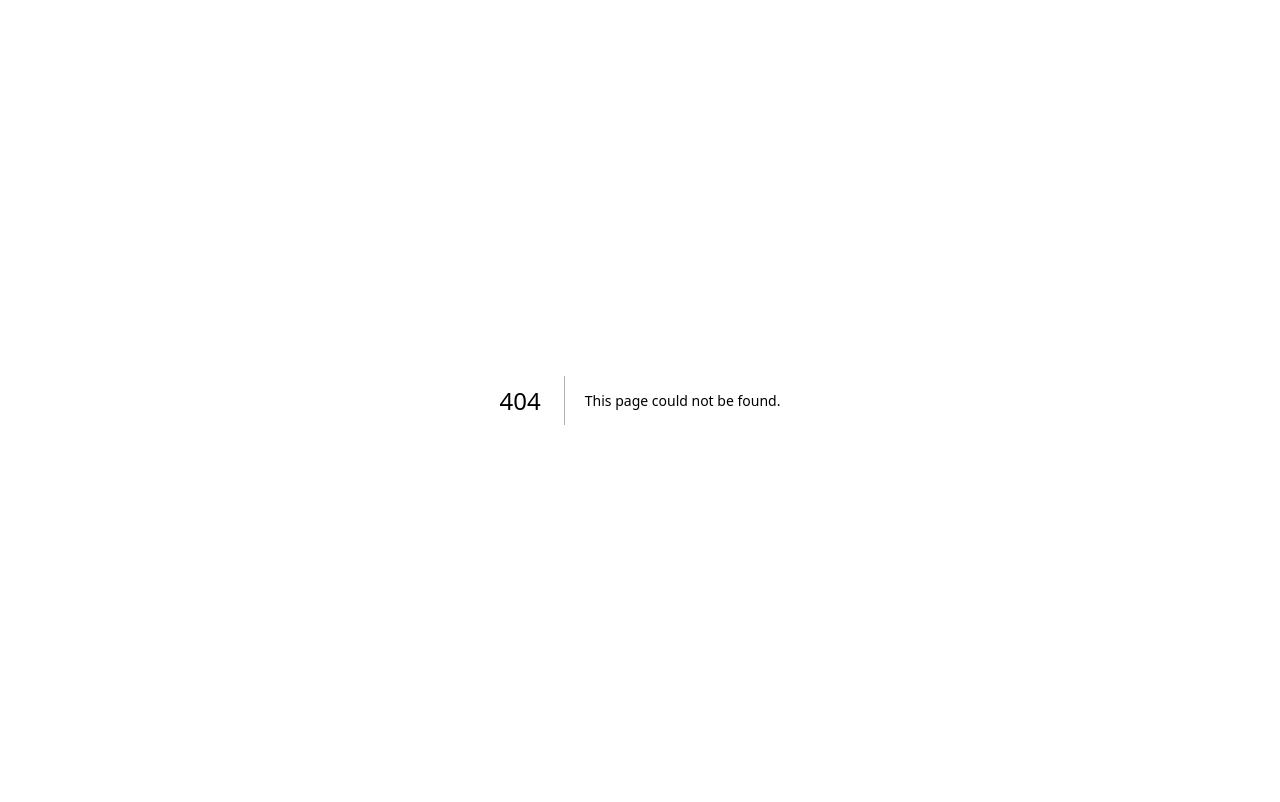
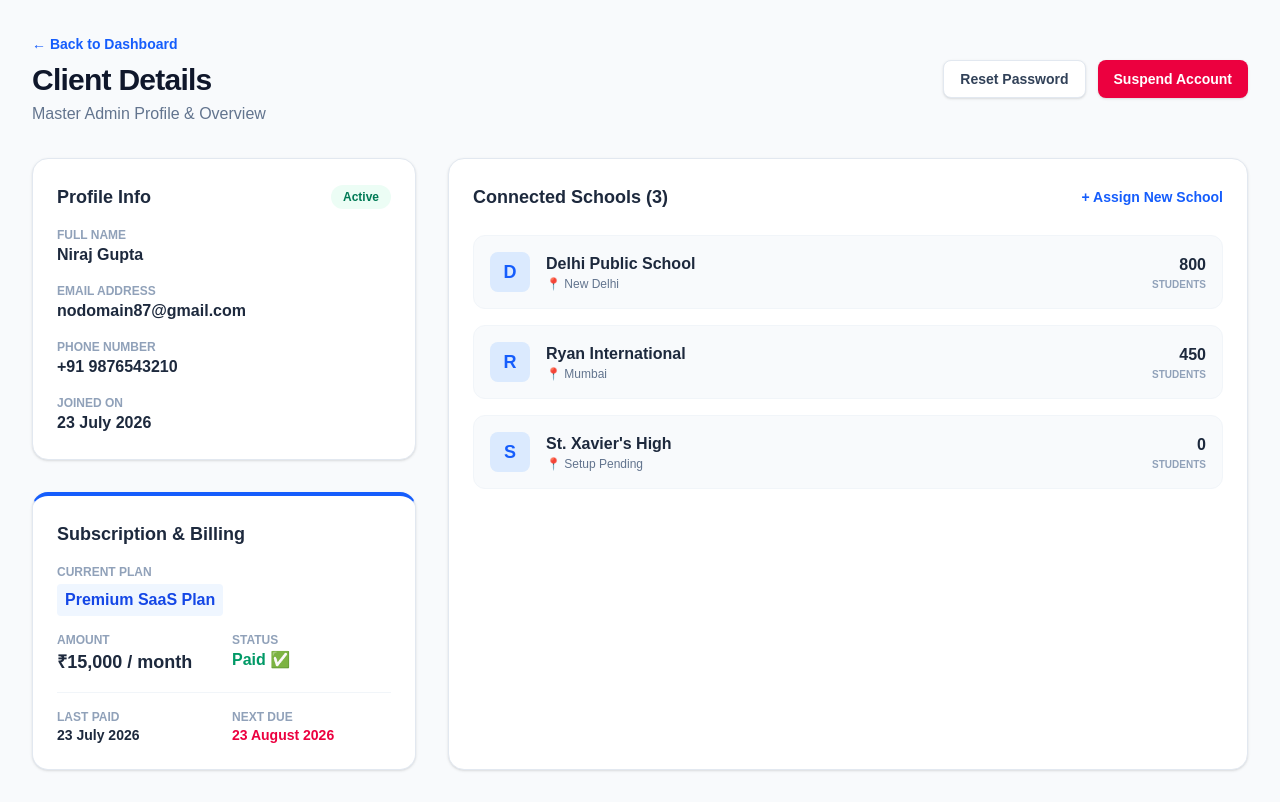
Before and after one commit to makeerp2026-gif/MAKE-ERP, a Next.js app: page /super-admin/client/1 in a window 1280 px wide. Before the commit this address had no page. Built offline with nearby package versions, Linux system fonts and the light colour scheme.

Commit message:
again super admin dashboard

```diff
--- /dev/null
+++ b/src/app/super-admin/client/[id]/page.tsx
@@ -0,0 +1,159 @@
+import Link from 'next/link';
+
+export default async function ClientDetailsPage({ params }: { params: Promise<{ id: string }> }) {
+  const resolvedParams = await params;
+  const clientId = resolvedParams.id;
+
+  // 🚀 DUMMY DATA (Baad mein Supabase se aayega is 'clientId' ke base par)
+  const clientData = {
+    id: clientId,
+    name: "Niraj Gupta",
+    email: "nodomain87@gmail.com",
+    phone: "+91 9876543210",
+    joinDate: "23 July 2026",
+    status: "Active",
+    subscription: {
+      plan: "Premium SaaS Plan",
+      amount: "₹15,000 / month",
+      status: "Paid",
+      lastPayment: "23 July 2026",
+      nextDue: "23 August 2026"
+    },
+    schools: [
+      { id: 101, name: "Delhi Public School", students: 800, location: "New Delhi" },
+      { id: 102, name: "Ryan International", students: 450, location: "Mumbai" },
+      { id: 103, name: "St. Xavier's High", students: 0, location: "Setup Pending" }
+    ]
+  };
+
+  return (
+    <div className="min-h-screen bg-slate-50 p-8">
+
+      {/* 🔙 BACK BUTTON & HEADER */}
+      <div className="mb-8 flex items-center justify-between">
+        <div>
+          <Link href="/super-admin/dashboard" className="text-sm font-bold text-blue-600 hover:underline mb-2 inline-block">
+            ← Back to Dashboard
+          </Link>
+          <h1 className="text-3xl font-black text-slate-900 tracking-tight">Client Details</h1>
+          <p className="text-slate-500 font-medium mt-1">Master Admin Profile & Overview</p>
+        </div>
+        <div className="flex gap-3">
+          <button className="bg-white border border-slate-200 text-slate-700 hover:bg-slate-50 px-4 py-2 rounded-lg text-sm font-bold shadow-sm transition-all">
+            Reset Password
+          </button>
+          <button className="bg-rose-600 hover:bg-rose-700 text-white px-4 py-2 rounded-lg text-sm font-bold shadow-sm transition-all">
+            Suspend Account
+          </button>
+        </div>
+      </div>
+
+      <div className="grid grid-cols-1 lg:grid-cols-3 gap-8">
+
+        {/* 👤 LEFT COLUMN: PROFILE & SUBSCRIPTION */}
+        <div className="space-y-8">
+
+          {/* Profile Card */}
+          <div className="bg-white p-6 rounded-2xl shadow-sm border border-slate-200">
+            <div className="flex items-center justify-between mb-4">
+              <h2 className="text-lg font-black text-slate-800">Profile Info</h2>
+              <span className="bg-emerald-50 text-emerald-700 px-3 py-1 rounded-full text-xs font-bold">
+                {clientData.status}
+              </span>
+            </div>
+            <div className="space-y-4">
+              <div>
+                <p className="text-xs font-bold text-slate-400 uppercase">Full Name</p>
+                <p className="font-semibold text-slate-800">{clientData.name}</p>
+              </div>
+              <div>
+                <p className="text-xs font-bold text-slate-400 uppercase">Email Address</p>
+                <p className="font-semibold text-slate-800">{clientData.email}</p>
+              </div>
+              <div>
+                <p className="text-xs font-bold text-slate-400 uppercase">Phone Number</p>
+                <p className="font-semibold text-slate-800">{clientData.phone}</p>
+              </div>
+              <div>
+                <p className="text-xs font-bold text-slate-400 uppercase">Joined On</p>
+                <p className="font-semibold text-slate-800">{clientData.joinDate}</p>
+              </div>
+            </div>
+          </div>
+
+          {/* Subscription Card */}
+          <div className="bg-white p-6 rounded-2xl shadow-sm border border-slate-200 border-t-4 border-t-blue-600">
+            <h2 className="text-lg font-black text-slate-800 mb-4">Subscription & Billing</h2>
+            <div className="space-y-4">
+              <div>
+                <p className="text-xs font-bold text-slate-400 uppercase">Current Plan</p>
+                <p className="font-semibold text-blue-700 bg-blue-50 w-max px-2 py-1 rounded mt-1">{clientData.subscription.plan}</p>
+              </div>
+              <div className="grid grid-cols-2 gap-4">
+                <div>
+                  <p className="text-xs font-bold text-slate-400 uppercase">Amount</p>
+                  <p className="font-black text-slate-800 text-lg">{clientData.subscription.amount}</p>
+                </div>
+                <div>
+                  <p className="text-xs font-bold text-slate-400 uppercase">Status</p>
+                  <p className="font-bold text-emerald-600">{clientData.subscription.status} ✅</p>
+                </div>
+              </div>
+              <div className="pt-4 border-t border-slate-100 grid grid-cols-2 gap-4">
+                <div>
+                  <p className="text-xs font-bold text-slate-400 uppercase">Last Paid</p>
+                  <p className="font-semibold text-slate-800 text-sm">{clientData.subscription.lastPayment}</p>
+                </div>
+                <div>
+                  <p className="text-xs font-bold text-slate-400 uppercase">Next Due</p>
+                  <p className="font-semibold text-rose-600 text-sm">{clientData.subscription.nextDue}</p>
+                </div>
+              </div>
+            </div>
+          </div>
+
+        </div>
+
+        {/* 🏫 RIGHT COLUMN: CONNECTED SCHOOLS */}
+        <div className="lg:col-span-2">
+          <div className="bg-white p-6 rounded-2xl shadow-sm border border-slate-200 h-full">
+            <div className="flex items-center justify-between mb-6">
+              <h2 className="text-lg font-black text-slate-800">Connected Schools ({clientData.schools.length})</h2>
+              <button className="text-sm font-bold text-blue-600 hover:underline">
+                + Assign New School
+              </button>
+            </div>
+
+            <div className="space-y-4">
+              {clientData.schools.map((school, index) => (
+                <div key={index} className="flex items-center justify-between p-4 rounded-xl border border-slate-100 bg-slate-50 hover:bg-white hover:shadow-sm transition-all">
+                  <div className="flex items-center gap-4">
+                    <div className="h-10 w-10 bg-blue-100 text-blue-600 rounded-lg flex items-center justify-center font-black text-lg">
+                      {school.name.charAt(0)}
+                    </div>
+                    <div>
+                      <h3 className="font-bold text-slate-800">{school.name}</h3>
+                      <p className="text-xs font-medium text-slate-500">📍 {school.location}</p>
+                    </div>
+                  </div>
+                  <div className="text-right">
+                    <p className="font-black text-slate-800">{school.students}</p>
+                    <p className="text-[10px] font-bold text-slate-400 uppercase">Students</p>
+                  </div>
+                </div>
+              ))}
+
+              {clientData.schools.length === 0 && (
+                <div className="text-center p-8 border-2 border-dashed border-slate-200 rounded-xl">
+                  <p className="text-slate-500 font-medium">No schools assigned to this Master Admin yet.</p>
+                </div>
+              )}
+            </div>
+
+          </div>
+        </div>
+
+      </div>
+    </div>
+  );
+}
```
